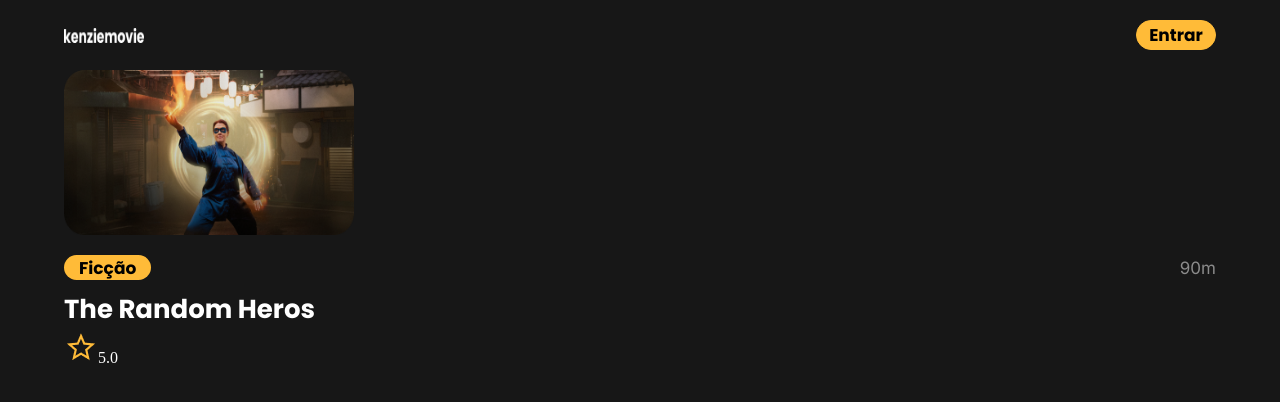
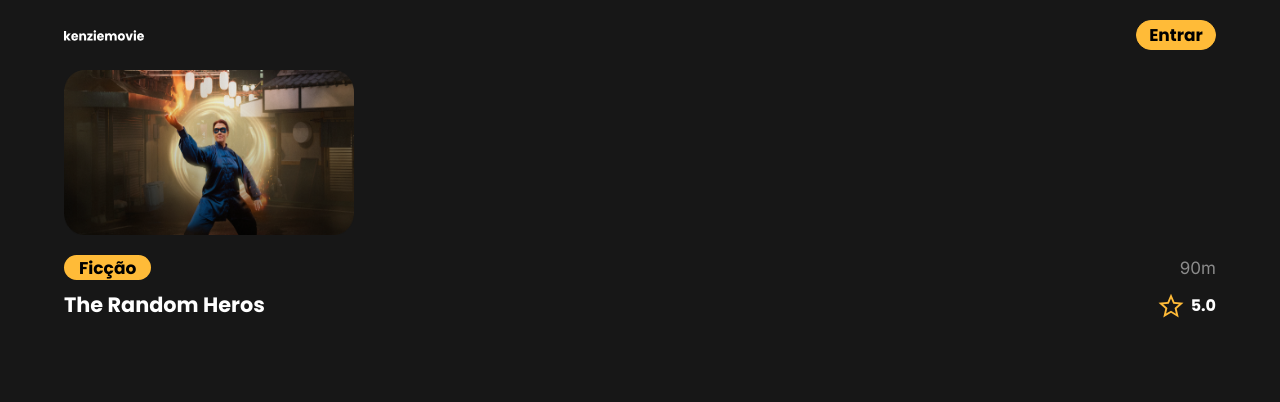
Before and after one commit to grupo-8-tsunode/kenzie-movie-MathGoOli-eltonferrs-jefersonbsantos-MayconFeh, a React (Vite) app: page / in a window 1280 px wide. Shown: the top 402 px of the page. Built offline with nearby package versions, Linux system fonts and the light colour scheme.

Commit message:
feat: movie container styling

```diff
--- a/src/pages/Home/index.tsx
+++ b/src/pages/Home/index.tsx
@@ -1,6 +1,6 @@
-import Logo from "../../assets/kenziemovie.png";
+import Logo from "../../assets/kenziemovie.svg";
 import Film from "../../assets/teste.png";
-import Star from "../../assets/star.png";
+import Star from "../../assets/star.svg";
 import { HomeStyled } from "./style";
 import { H3Styled } from "../../styles/typography";
 
@@ -23,11 +23,11 @@ export const Home = () => {
                 <span className="movie__genre">Ficção</span>
                 <span className="movie__duration">90m</span>
               </div>
-              <div>
-                <H3Styled>The Random Heros</H3Styled>
-                <div>
-                  <img src={Star} alt="" />
-                  <span>5.0</span>
+              <div className="movieTitle-avaliation__div">
+                <H3Styled className="movie__title">The Random Heros</H3Styled>
+                <div className="avaliation__div">
+                  <img className="star" src={Star} alt="" />
+                  <span className="avaliation">5.0</span>
                 </div>
               </div>
             </li>
--- a/src/pages/Home/style.ts
+++ b/src/pages/Home/style.ts
@@ -34,10 +34,10 @@ export const HomeStyled = styled.div`
     margin-top: 20px;
   }
 
-  .cards__conatiner {
+  .cards__container {
     display: flex;
     flex-direction: column;
-    gap: 20px;
+    gap: 40px;
   }
 
   .card__movie {
@@ -79,4 +79,33 @@ export const HomeStyled = styled.div`
     line-height: normal;
     color: rgba(255, 255, 255, 0.5);
   }
+
+  .movieTitle-avaliation__div {
+    display: flex;
+    justify-content: space-between;
+    align-items: center;
+  }
+
+  .movie__title {
+    font-size: 1.3rem;
+    line-height: 20px;
+  }
+
+  .avaliation__div {
+    width: 60px;
+    display: flex;
+    justify-content: space-between;
+    align-items: center;
+  }
+
+  .star {
+    width: 30px;
+    height: 30px;
+  }
+
+  .avaliation {
+    font-family: "Poppins";
+    font-weight: 700;
+    size: 21px;
+  }
 `;
```
Also changed, not shown: src/assets/kenziemovie.svg (added), src/assets/star.svg (added).
